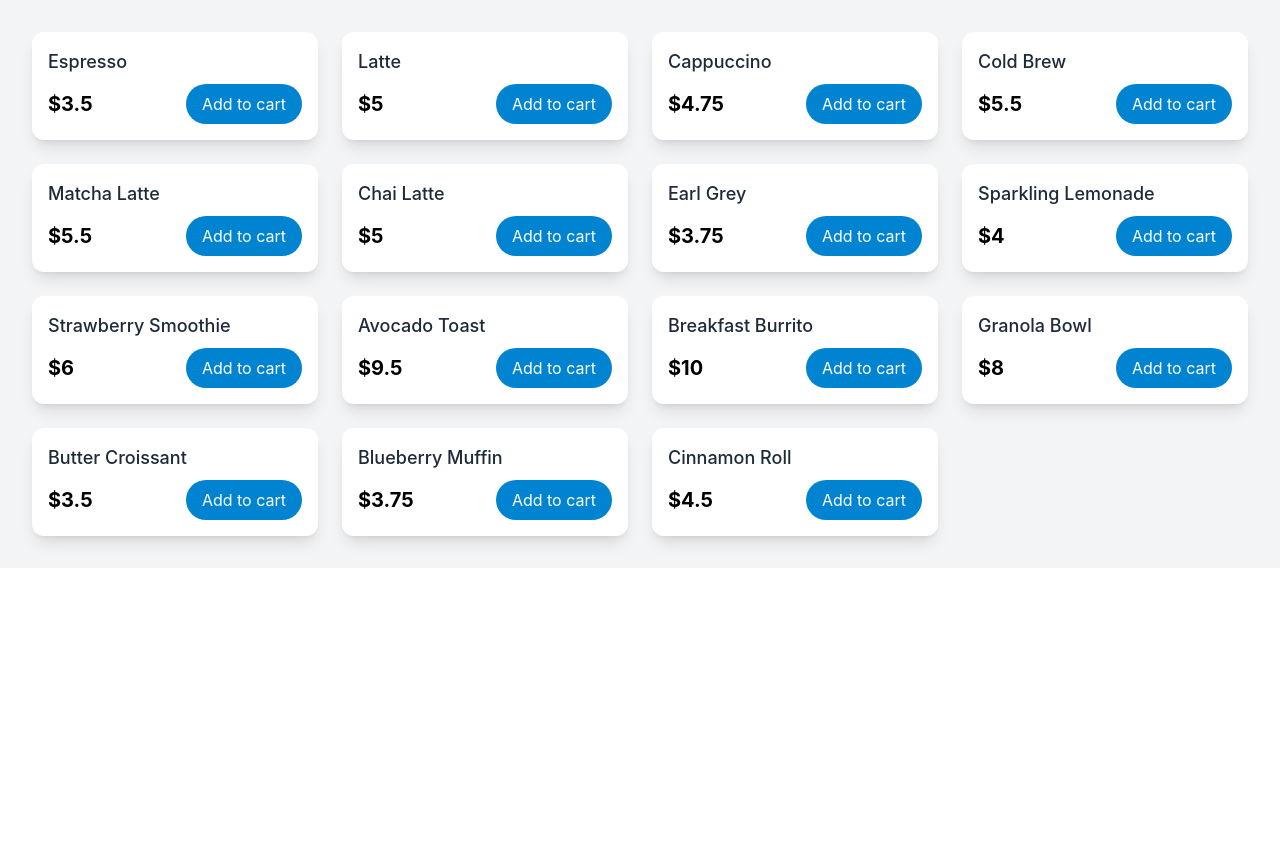
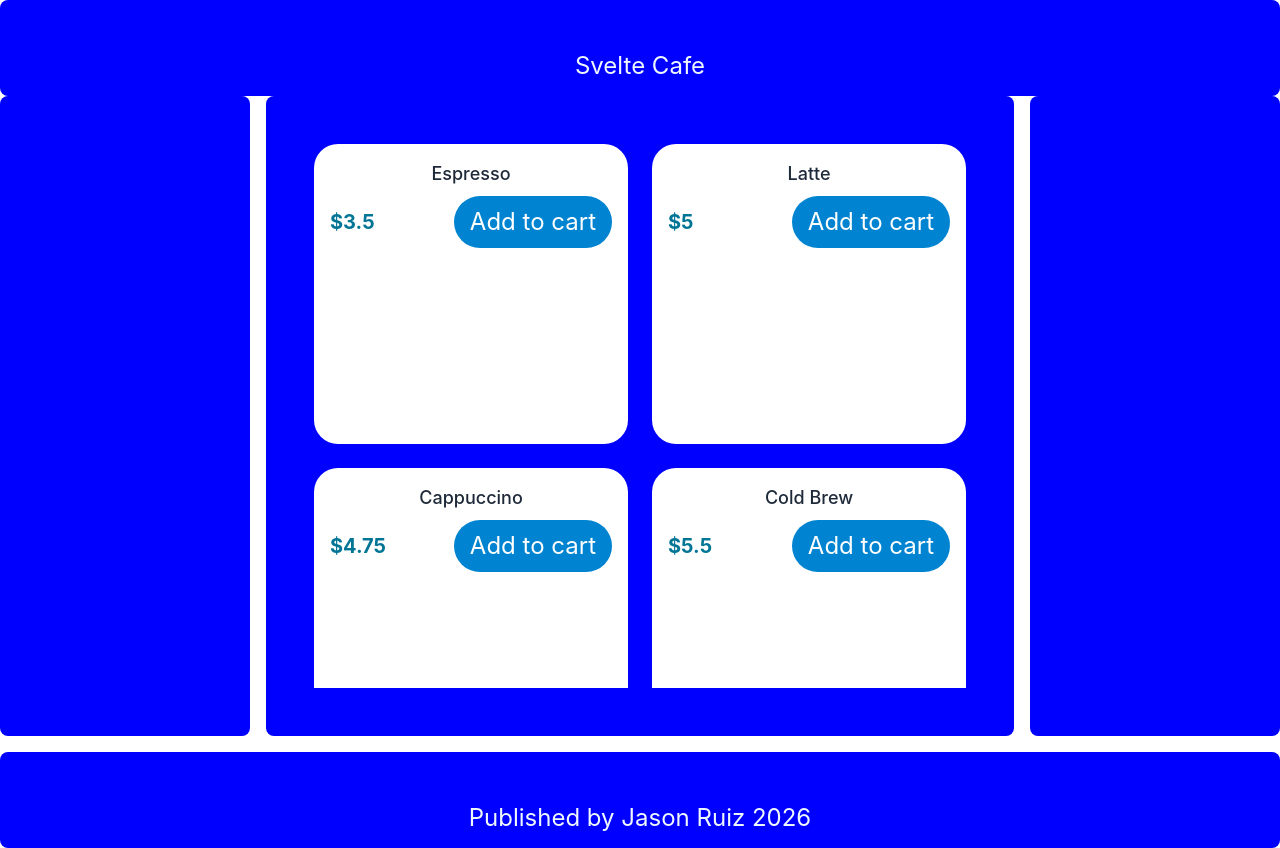
Before and after one commit to jasonaruiz95/svelte-cafe, a SvelteKit app: page / in a window 1280 px wide. Before the commit the page ends 800 px from the top, so only its background shows below. Built offline with nearby package versions, Linux system fonts and the light colour scheme.

Commit message:
Added grid template areas for two sidebars, a header, footer, and main. Changed the main grid to use display grid as well with auto adjusting columns.

```diff
--- a/src/routes/+layout.svelte
+++ b/src/routes/+layout.svelte
@@ -6,4 +6,23 @@
 </script>
 
 <svelte:head><link rel="icon" href={favicon} /></svelte:head>
+
+<div class="layoutContainer">
+
+<header class="layoutItem" style="grid-area: header">
+	<h1> Svelte Cafe</h1>
+</header>
+
+<aside class="layoutItem" style="grid-area: left-sidebar">
+
+</aside>
+<section class="layoutItem" style="grid-area: main">
 {@render children()}
+</section>
+<aside class="layoutItem" style="grid-area: right-sidebar">
+
+</aside>
+<footer class="layoutItem" style="grid-area: footer">
+	Published by Jason Ruiz 2026
+</footer>
+</div>
--- a/src/routes/+page.svelte
+++ b/src/routes/+page.svelte
@@ -9,20 +9,17 @@ let cart = $state<CartItem[]>([]);
 </script>
 
 
-<div>
-
-
-    <div class="grid grid-cols-1 gap-6 bg-gray-100 p-8 sm:grid-cols-2 md:grid-cols-3 lg:grid-cols-4">
+    <div class="gridContainer">
         {#each data.menuItems as item (item.id)}
 
-        <div class="overflow-hidden rounded-xl bg-white shadow-lg">
+        <div class="gridItem">
 			<!-- <img src={product.thumbnail} alt={product.title} class="h-48 w-full object-cover" /> -->
 			<div class="p-4">
 				<p class="mb-2 overflow-hidden truncate text-lg font-medium text-gray-800">
 					{item.name}
 				</p>
 				<div class="flex items-center justify-between">
-					<p class="text-xl font-bold">${item.price}</p>
+					<p class="text-xl font-bold text-cyan-700">${item.price}</p>
 					<button
 						class="rounded-full bg-sky-600 px-4 py-2 text-white transition-colors duration-300 hover:bg-sky-700"
                         onclick={() => {
@@ -38,4 +35,3 @@ let cart = $state<CartItem[]>([]);
 		</div>
         {/each}
     </div>
-    </div>
--- a/src/routes/layout.css
+++ b/src/routes/layout.css
@@ -1,3 +1,44 @@
 @import 'tailwindcss';
 @plugin '@tailwindcss/forms';
 @plugin '@tailwindcss/typography';
+
+.layoutContainer {
+	display: grid;
+	grid-template-columns: 250px 1fr 250px;
+	grid-template-rows: 10vh 80vh 10vh;
+	/* justify-content: center; */
+	grid-template-areas:
+		'header header header'
+		'left-sidebar main right-sidebar'
+		'footer footer footer';
+	gap: 1em;
+}
+
+.layoutItem {
+	padding: 2em;
+	background-color: blue;
+	color: aliceblue;
+	text-align: center;
+
+	border-radius: 8px;
+	font-size: 1.5rem;
+}
+
+.gridContainer {
+	display: grid;
+	grid-template-columns: repeat(auto-fit, minmax(300px, 1fr));
+	/* grid-template-rows: auto; */
+	grid-auto-rows: 300px;
+	justify-content: center;
+	gap: 1em;
+	height: 100%;
+	overflow: auto;
+}
+
+.gridItem {
+	display: flex;
+	flex-direction: column;
+	text-align: center;
+	background-color: white;
+	border-radius: 1em;
+}
```
